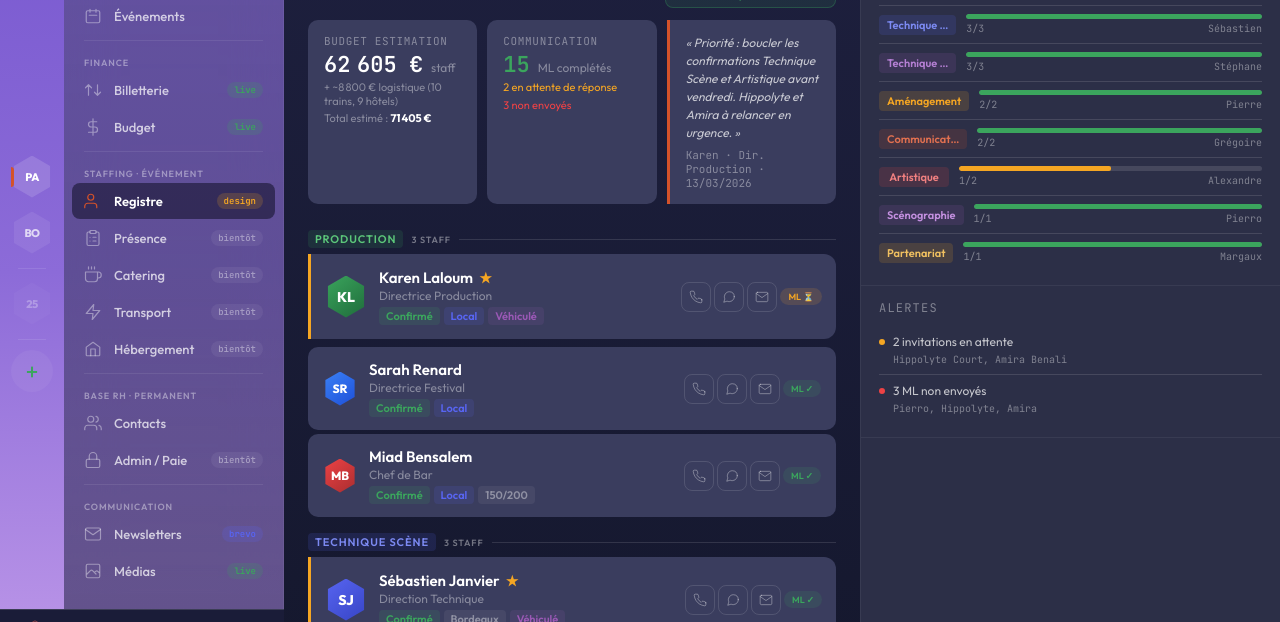
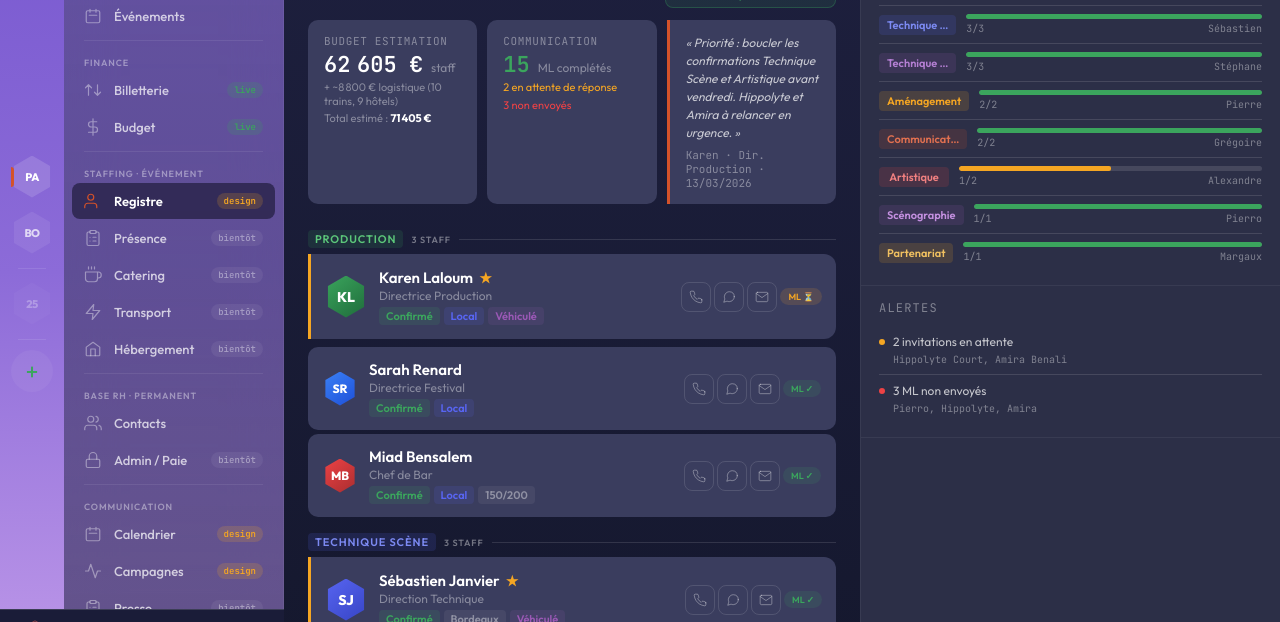
Before and after one commit to madameloyal/staffing, a plain HTML site: page index.html in a window 1280 px wide. Shown: the part 128-750 px from the top of the page. Drawn offline with Linux system fonts and the light colour scheme.

Commit message:
Update index.html

```diff
--- a/index.html
+++ b/index.html
@@ -267,8 +267,12 @@ html,body{height:100%;overflow:hidden;background:linear-gradient(180deg,#7758cf,
 <a class="ni" href="contacts.html"><svg viewBox="0 0 24 24"><path d="M17 21v-2a4 4 0 00-4-4H5a4 4 0 00-4 4v2"/><circle cx="9" cy="7" r="4"/><path d="M23 21v-2a4 4 0 00-3-3.87M16 3.13a4 4 0 010 7.75"/></svg><span>Contacts</span></a>
 <a class="ni" href="#"><svg viewBox="0 0 24 24"><rect x="3" y="11" width="18" height="11" rx="2"/><path d="M7 11V7a5 5 0 0110 0v4"/></svg><span>Admin / Paie</span><em class="em-soon">bientôt</em></a>
 <div class="nav-sep"></div><div class="nav-label">Communication</div>
+<a class="ni" href="#"><svg viewBox="0 0 24 24"><path d="M8 7V3m8 4V3m-9 8h10M5 21h14a2 2 0 002-2V7a2 2 0 00-2-2H5a2 2 0 00-2 2v12a2 2 0 002 2z"/></svg><span>Calendrier</span><em class="em-design">design</em></a>
+<a class="ni" href="#"><svg viewBox="0 0 24 24"><path d="M22 12h-4l-3 9L9 3l-3 9H2"/></svg><span>Campagnes</span><em class="em-design">design</em></a>
+<a class="ni" href="#"><svg viewBox="0 0 24 24"><path d="M16 4h2a2 2 0 012 2v14a2 2 0 01-2 2H6a2 2 0 01-2-2V6a2 2 0 012-2h2"/><rect x="8" y="2" width="8" height="4" rx="1"/><path d="M12 11h4M12 16h4M8 11h.01M8 16h.01"/></svg><span>Presse</span><em class="em-soon">bientôt</em></a>
 <a class="ni" href="#"><svg viewBox="0 0 24 24"><path d="M4 4h16c1.1 0 2 .9 2 2v12c0 1.1-.9 2-2 2H4c-1.1 0-2-.9-2-2V6c0-1.1.9-2 2-2z"/><path d="M22 6l-10 7L2 6"/></svg><span>Newsletters</span><em class="em-api">brevo</em></a>
 <a class="ni" href="#"><svg viewBox="0 0 24 24"><path d="M4 16l4.586-4.586a2 2 0 012.828 0L16 16m-2-2l1.586-1.586a2 2 0 012.828 0L20 14"/><rect x="3" y="3" width="18" height="18" rx="2"/></svg><span>Médias</span><em class="em-live">live</em></a>
+<a class="ni" href="#"><svg viewBox="0 0 24 24"><circle cx="12" cy="12" r="10"/><path d="M9.09 9a3 3 0 015.83 1c0 2-3 3-3 3M12 17h.01"/></svg><span>FAQ</span><em class="em-live">live</em></a>
 </div></div></div>
 <div class="left-bottom"><div class="lb-wrap"><img class="lb-img" src="https://madameloyal.github.io/homepage/leo_profile.jpeg" alt="Leo"><div class="lb-hex"><svg viewBox="0 0 100 100" fill="none"><defs><linearGradient id="lbg" x1="0%" y1="0%" x2="100%" y2="100%"><stop offset="0%" stop-color="#d4522a"/><stop offset="100%" stop-color="#9b59b6"/></linearGradient></defs><polygon points="50,2 93,25 93,75 50,98 7,75 7,25" stroke="url(#lbg)" stroke-width="1.5"/></svg></div></div><div class="lb-name"><div class="lb-user">Leo</div><div class="lb-role">Admin</div></div></div></div>
 
```
